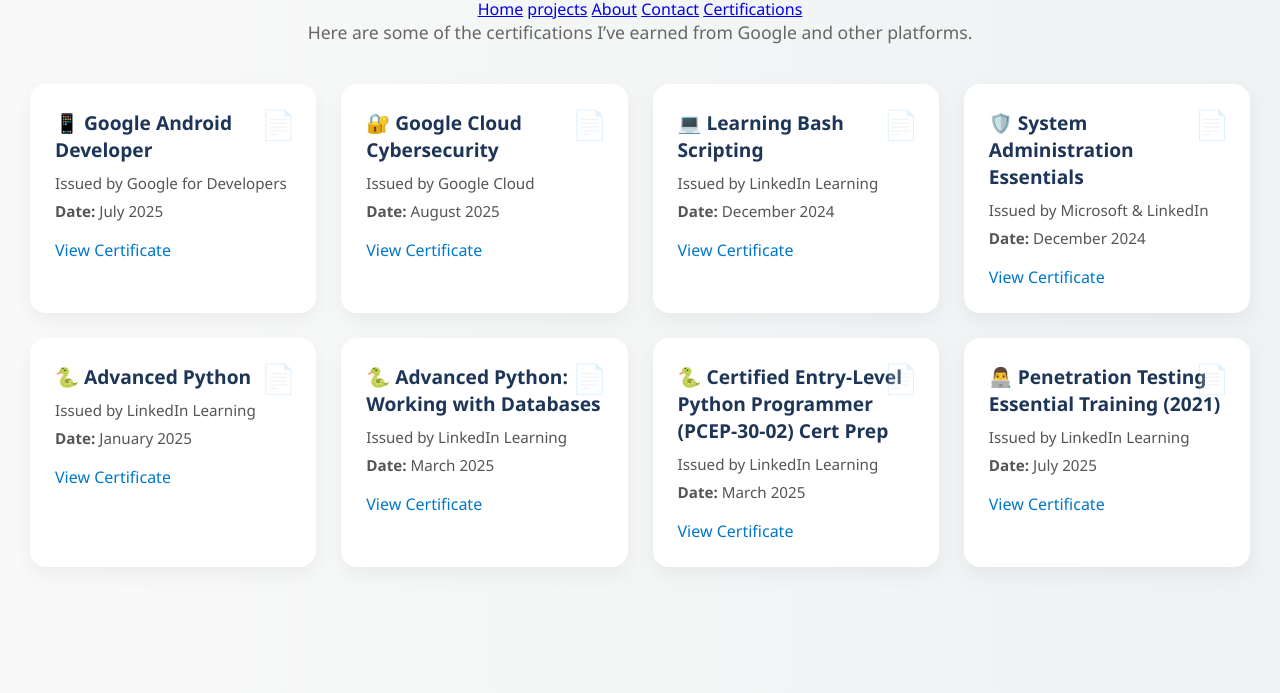
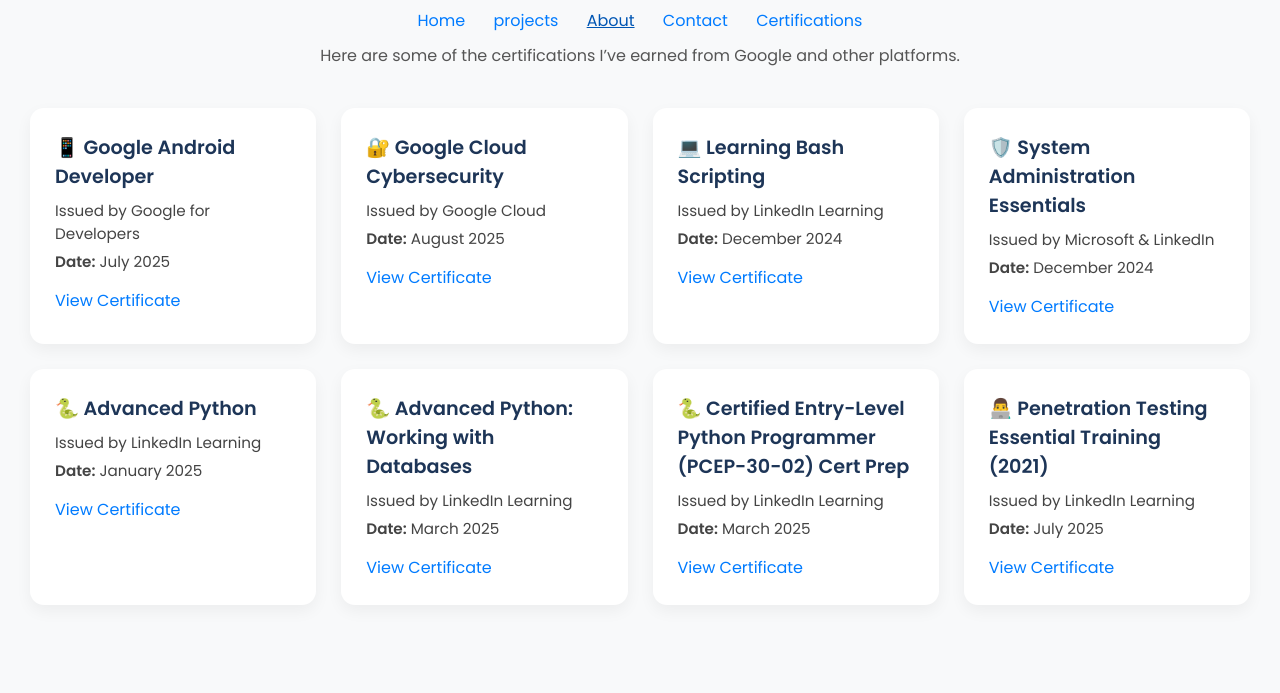
Before and after one commit to CosmicViraj/virajworks.in, a plain HTML site: page certificate.html in a window 1280 px wide. Shown: the part 107-800 px from the top of the page. Drawn offline with Linux system fonts and the light colour scheme.

Commit message:
Update certstyles.css

```diff
--- a/certstyles.css
+++ b/certstyles.css
@@ -1,4 +1,6 @@
-/* General Reset */
+/* Google Fonts */
+@import url('https://fonts.googleapis.com/css2?family=Poppins:wght@400;600&display=swap');
+
 * {
   margin: 0;
   padding: 0;
@@ -6,13 +8,13 @@
 }
 
 body {
-  font-family: 'Segoe UI', Tahoma, Geneva, Verdana, sans-serif;
-  background: linear-gradient(to right, #f9f9f9, #eef2f3);
+  font-family: 'Poppins', sans-serif;
+  background-color: #f8f9fa;
   color: #333;
   padding: 40px 20px;
 }
 
-/* Header Section */
+/* Header styles */
 header {
   text-align: center;
   margin-bottom: 40px;
@@ -25,11 +27,31 @@
 }
 
 header p {
-  font-size: 1.1rem;
-  color: #666;
+  font-size: 1rem;
+  color: #555;
+  margin-top: 10px;
 }
 
-/* Certifications Grid */
+/* Navigation */
+nav {
+  margin-top: 15px;
+}
+
+nav a {
+  margin: 0 12px;
+  text-decoration: none;
+  color: #007bff;
+  font-weight: 500;
+  transition: color 0.2s ease-in-out;
+}
+
+nav a:hover,
+nav a.active {
+  color: #0056b3;
+  text-decoration: underline;
+}
+
+/* Main grid layout */
 .certifications {
   display: grid;
   grid-template-columns: repeat(auto-fit, minmax(280px, 1fr));
@@ -37,56 +59,54 @@
   padding: 0 10px;
 }
 
-/* Certification Cards */
+/* Card styles */
 .cert-card {
   background-color: #ffffff;
-  border-radius: 16px;
+  border-radius: 14px;
   padding: 25px;
-  box-shadow: 0 8px 20px rgba(0, 0, 0, 0.05);
+  box-shadow: 0 6px 16px rgba(0, 0, 0, 0.05);
   transition: transform 0.3s ease, box-shadow 0.3s ease;
-  position: relative;
 }
 
 .cert-card:hover {
-  transform: translateY(-8px);
-  box-shadow: 0 12px 30px rgba(0, 0, 0, 0.1);
+  transform: translateY(-6px);
+  box-shadow: 0 10px 28px rgba(0, 0, 0, 0.08);
 }
 
-/* Certificate Titles */
 .cert-card h3 {
   font-size: 1.2rem;
-  margin-bottom: 10px;
   color: #1d3557;
+  margin-bottom: 8px;
 }
 
-/* Certificate Info */
 .cert-card p {
   font-size: 0.95rem;
-  margin-bottom: 8px;
-  color: #555;
+  color: #444;
+  margin: 5px 0;
 }
 
-/* Certificate Link */
+/* Link button */
 .cert-card a {
+  display: inline-block;
+  margin-top: 10px;
+  color: #007bff;
+  font-weight: 500;
   text-decoration: none;
-  font-weight: 500;
-  color: #0077cc;
-  margin-top: 10px;
-  display: inline-block;
-  transition: color 0.2s ease;
+  transition: color 0.2s;
 }
 
 .cert-card a:hover {
-  color: #0055aa;
+  color: #0056b3;
   text-decoration: underline;
 }
 
-/* Optional Icon (if you use them) */
-.cert-card::before {
-  content: '📄';
-  font-size: 1.8rem;
-  position: absolute;
-  top: 20px;
-  right: 20px;
-  opacity: 0.2;
+/* Responsive tweak */
+@media (max-width: 480px) {
+  header h1 {
+    font-size: 2rem;
+  }
+
+  .cert-card {
+    padding: 20px;
+  }
 }
```
